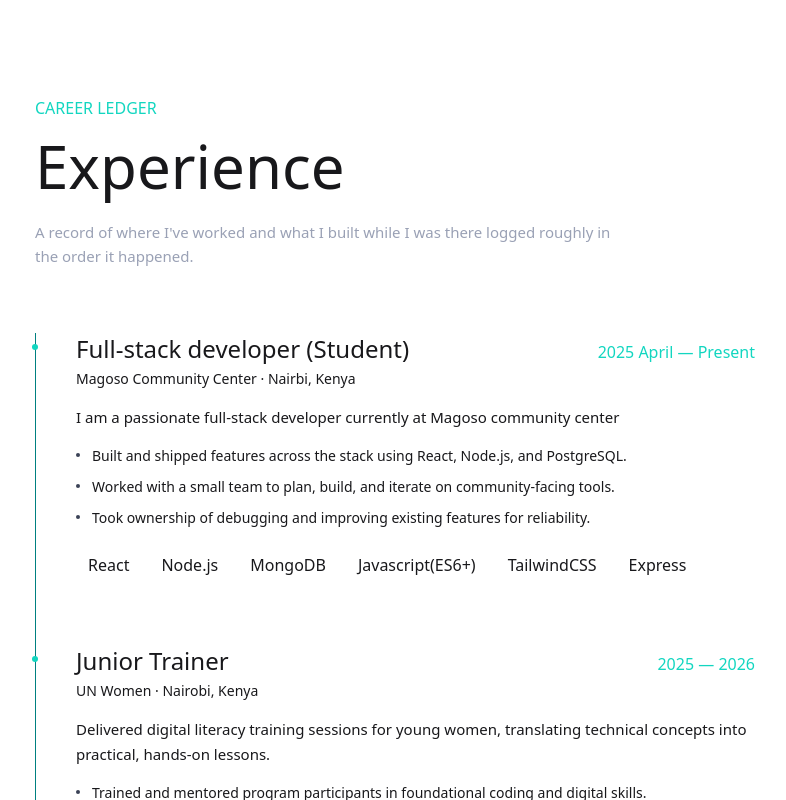
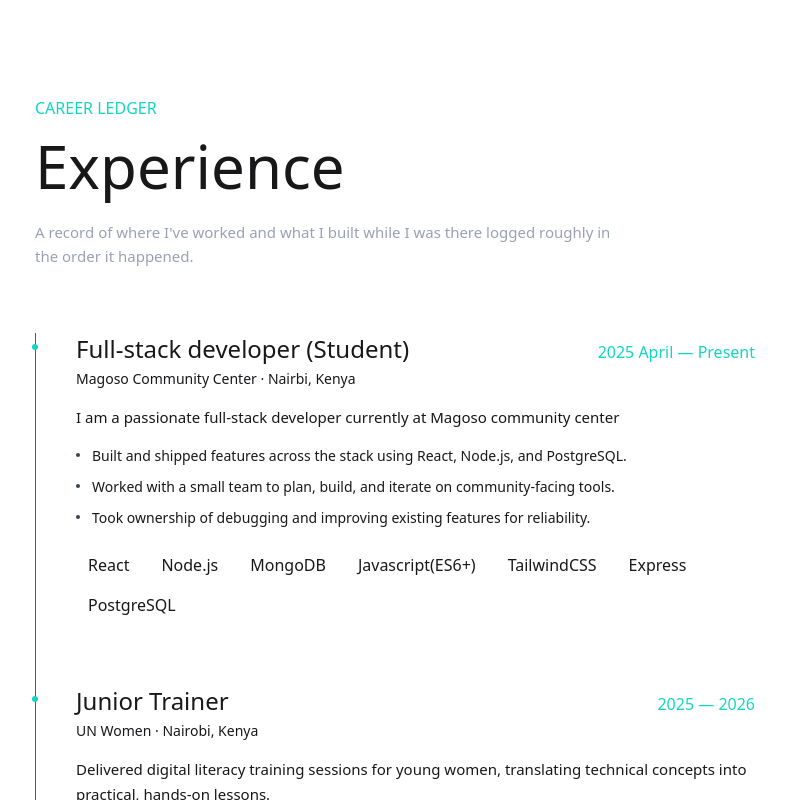
Before and after one commit to Nasieku-art/Nasieku-Portfolio, a Next.js app: page /experience in a window 1280 px wide. Shown: the top 800 px of the page, without its empty margins (245-1031 px from the left). Built offline with nearby package versions, Linux system fonts and the light colour scheme.

Commit message:
Added a new stack on the student role

```diff
--- a/app/experience/page.js
+++ b/app/experience/page.js
@@ -19,6 +19,7 @@ const EXPERIENCE = [
       "Javascript(ES6+)",
       "TailwindCSS",
       "Express",
+      "PostgreSQL"
     ],
   },
   {
```
